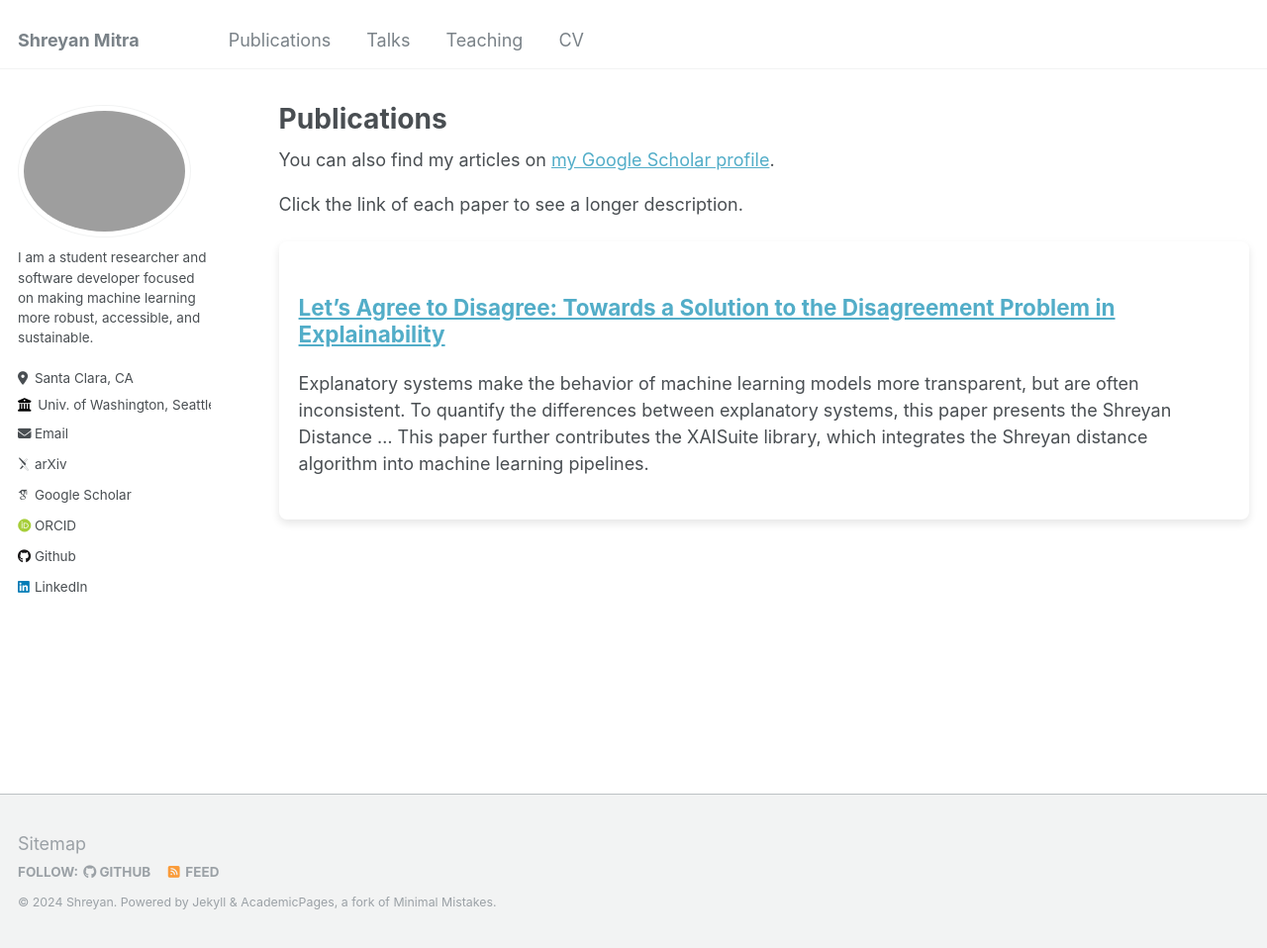
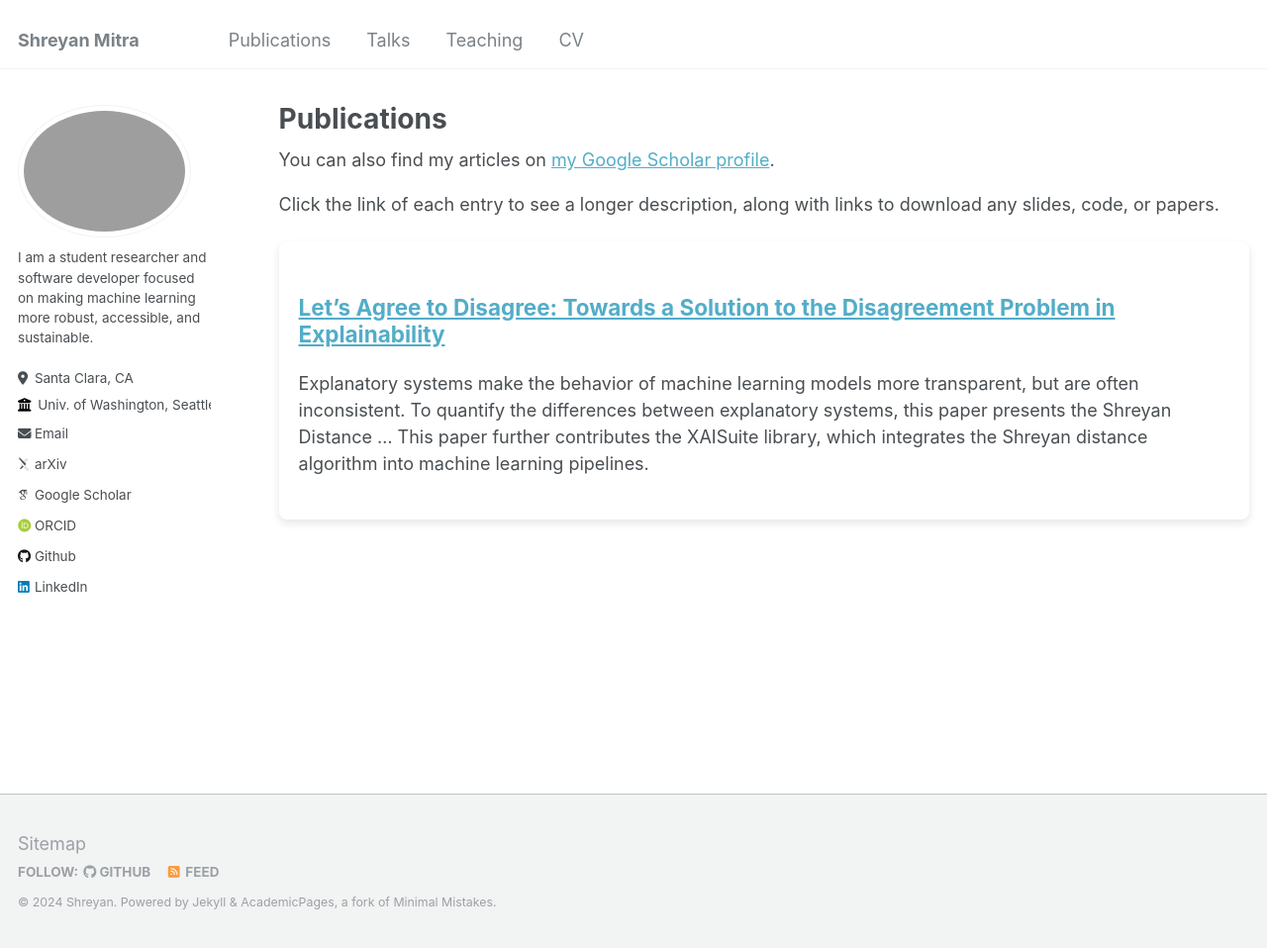
Before and after one commit to shreyanmitra/shreyanmitra.github.io, a Jekyll site: the page built from _pages/publications.md, in a window 1280 px wide and 958 px high. Shown: the whole window at 99% size. Built offline with Jekyll 4.4.1, drawn with Linux system fonts in a browser that asks for light colours; some web fonts are replaced.

Commit message:
Update publications.md

```diff
--- a/_pages/publications.md
+++ b/_pages/publications.md
@@ -9,7 +9,7 @@ author_profile: true
   <div class="wordwrap">You can also find my articles on <a href="{{site.author.googlescholar}}">my Google Scholar profile</a>.</div>
 {% endif %}
 
-Click the link of each paper to see a longer description.
+Click the link of each entry to see a longer description, along with links to download any slides, code, or papers.
 
 {% include base_path %}
 
```
